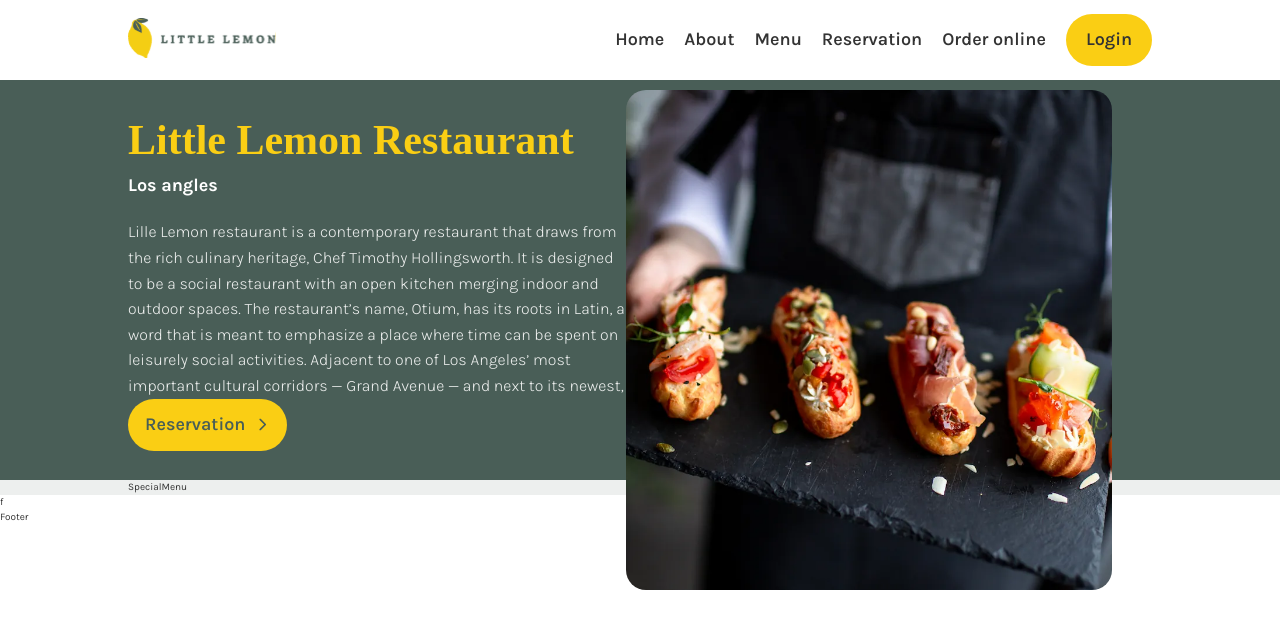
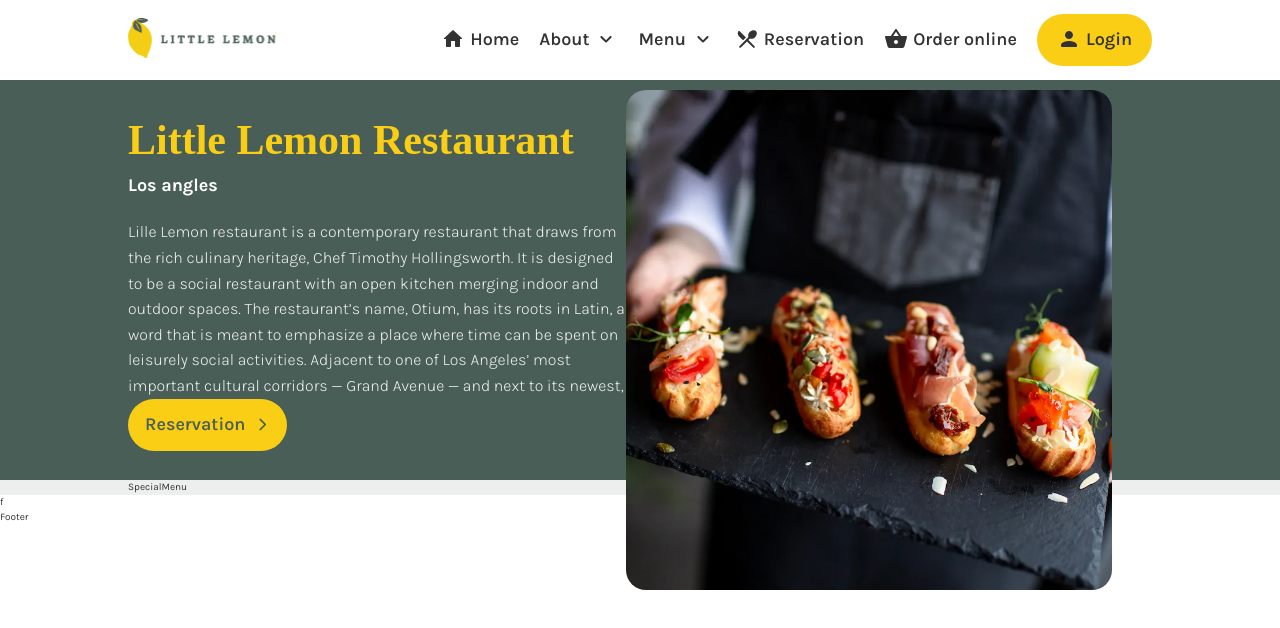
Before and after one commit to Mahyarnafisi/capstone-react-final-project, a React (Create React App) app: page / in a window 1280 px wide. Shown: the top 628 px of the page. Built offline with nearby package versions, Linux system fonts and the light colour scheme; a web font is replaced by a local one.

Commit message:
modified the navbar -add new icon from material ui icon library -install npm material UI icon library

```diff
--- a/src/Components/Header/Header.jsx
+++ b/src/Components/Header/Header.jsx
@@ -1,5 +1,10 @@
 import React from "react";
 import Styles from "./Header.module.css";
+import KeyboardArrowDownRoundedIcon from "@mui/icons-material/KeyboardArrowDownRounded";
+import RestaurantMenuRoundedIcon from "@mui/icons-material/RestaurantMenuRounded";
+import ShoppingBasketRoundedIcon from "@mui/icons-material/ShoppingBasketRounded";
+import PersonRoundedIcon from "@mui/icons-material/PersonRounded";
+import HomeRoundedIcon from "@mui/icons-material/HomeRounded";
 import brandLogo from "./../../assets/image/Logo .svg";
 import { Link, NavLink } from "react-router-dom";
 function Header() {
@@ -11,22 +16,37 @@ function Header() {
         </NavLink>
         <ul className={Styles.navbar__list}>
           <li className={Styles.navbar__item}>
-            <NavLink className={Styles.navbar__link}>Home</NavLink>
+            <NavLink className={Styles.navbar__link}>
+              <HomeRoundedIcon />
+              Home
+            </NavLink>
           </li>
           <li className={Styles.navbar__item}>
-            <Link className={Styles.navbar__link}>About</Link>
+            <Link className={Styles.navbar__link}>
+              About <KeyboardArrowDownRoundedIcon />
+            </Link>
           </li>
           <li className={Styles.navbar__item}>
-            <Link className={Styles.navbar__link}>Menu</Link>
+            <Link className={Styles.navbar__link}>
+              Menu <KeyboardArrowDownRoundedIcon />
+            </Link>
           </li>
           <li className={Styles.navbar__item}>
-            <NavLink className={Styles.navbar__link}>Reservation</NavLink>
+            <NavLink className={Styles.navbar__link}>
+              {" "}
+              <RestaurantMenuRoundedIcon /> Reservation
+            </NavLink>
           </li>
           <li className={Styles.navbar__item}>
-            <NavLink className={Styles.navbar__link}>Order online</NavLink>
+            <NavLink className={Styles.navbar__link}>
+              {" "}
+              <ShoppingBasketRoundedIcon /> Order online
+            </NavLink>
           </li>
           <li className={`${Styles.navbar__item} ${Styles.navbar__btnLogin}`}>
-            <NavLink className={Styles.navbar__link}>Login</NavLink>
+            <NavLink className={Styles.navbar__link}>
+              <PersonRoundedIcon /> Login
+            </NavLink>
           </li>
         </ul>
       </nav>
--- a/src/Components/Header/Header.module.css
+++ b/src/Components/Header/Header.module.css
@@ -37,7 +37,14 @@
   padding: 1rem 0;
   transition: all 0.3s;
   font-weight: 600;
+  display: flex;
+  align-items: center;
+  justify-content: center;
+  gap: 0.5rem;
   border-bottom: 2px solid transparent;
+}
+.navbar__link svg {
+  font-size: 2.4rem;
 }
 .navbar__link:hover {
   color: var(--color-primary-1);
@@ -50,13 +57,15 @@
   color: var(--color-primary-1);
   transition: all 0.2s;
   height: 5.2rem;
-
+  display: flex;
+  align-items: center;
+  justify-content: center;
   padding: 1.5rem 2rem;
   border-radius: var(--border-r-circle);
 }
 .navbar__btnLogin:hover {
   background-color: var(--color-primary-1);
-  padding: 1.5rem 4rem;
+  padding: 1.5rem 3rem;
 }
 
 .navbar__btnLogin:hover a {
```
